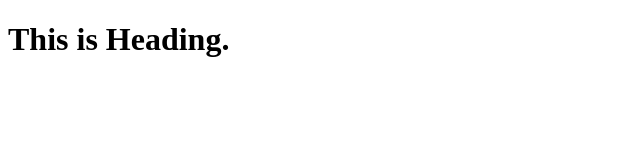
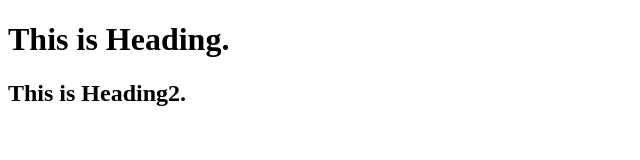
Before and after one commit to KrushitaGajera22/git-practice, a plain HTML site: page index.html in a window 1280 px wide. Shown: the whole page, without its empty margins (0-640 px from the left). Drawn offline with Linux system fonts and the light colour scheme.

Commit message:
Second Header added

```diff
--- a/index.html
+++ b/index.html
@@ -5,5 +5,6 @@
 </head>
 <body>
     <h1>This is Heading.</h1>
+    <h2>This is Heading2.</h2>
 </body>
 </html>
```
